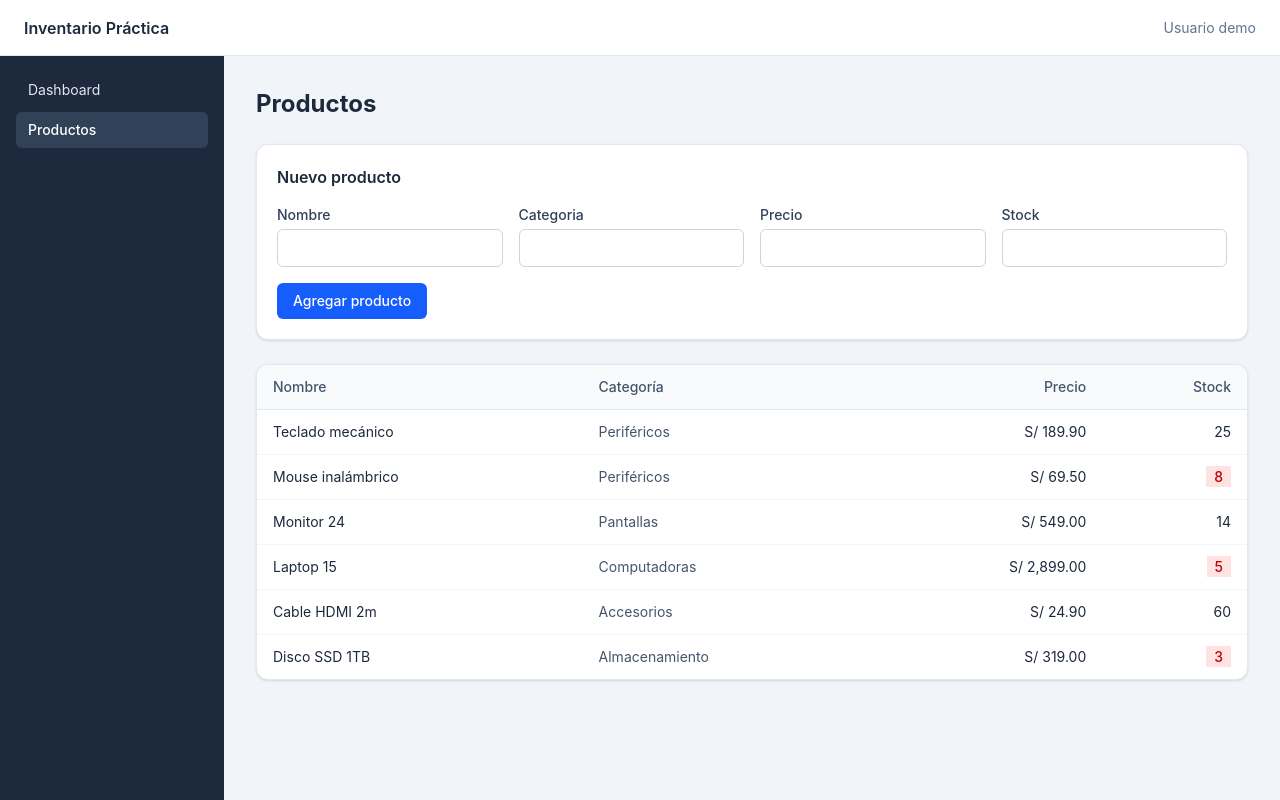
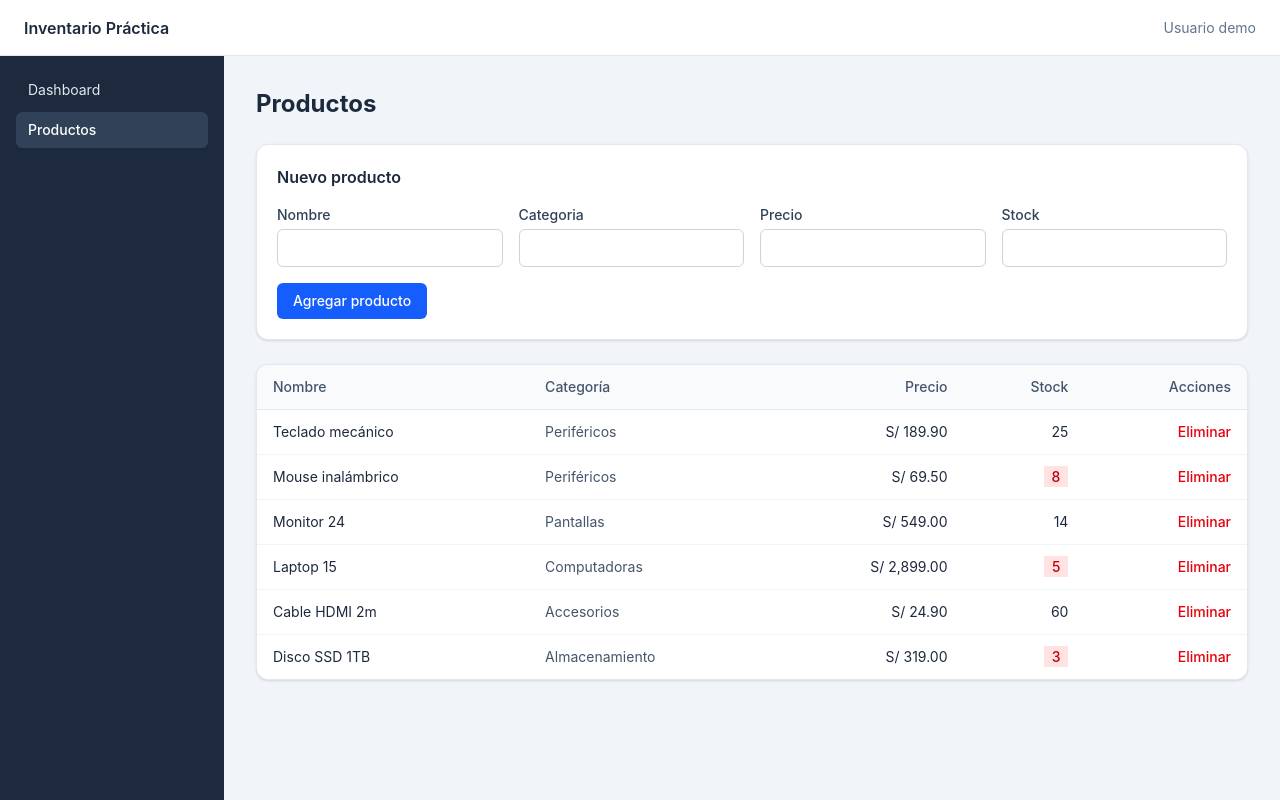
Before and after one commit to GeraldRL/SI-WEB-BORRADOR, a React (Vite) app in the folder client/: page /productos in a window 1280 px wide. Built offline with nearby package versions, Linux system fonts and the light colour scheme.

Commit message:
feat(productos): permitir eliminar sobre el esaado local

```diff
--- a/client/src/components/ProductoRow.jsx
+++ b/client/src/components/ProductoRow.jsx
@@ -1,7 +1,7 @@
 import { formatearPrecio } from '../utils/formatearPrecio';
 
-function ProductoRow({ producto }) {
-    const { nombre, categoria, precio, stock } = producto;;
+function ProductoRow({ producto, onEliminar }) {
+    const { id, nombre, categoria, precio, stock } = producto;;
 
     return (
         <tr className="border-b border-slate-100 last:border-0 hover:bg-slate-50">
@@ -19,6 +19,14 @@ function ProductoRow({ producto }) {
                     {stock}
                 </span>
             </td>
+            <td className='px-4 py-3 text-right'>
+                <button
+                    onClick={() => onEliminar(id)}
+                    className="text-red-600 hover:text-red-800 text-sm font-medium"
+                >
+                    Eliminar
+                </button>
+            </td>
         </tr>
     );
 }
--- a/client/src/components/ProductosTableHeader.jsx
+++ b/client/src/components/ProductosTableHeader.jsx
@@ -6,6 +6,7 @@ function ProdcutosTableHeader() {
                 <th className="px-4 py-3 font-medium">Categoría</th>
                 <th className="px-4 py-3 font-medium text-right">Precio</th>
                 <th className="px-4 py-3 font-medium text-right">Stock</th>
+                <th className="px-4 py-3 font-medium text-right">Acciones</th>
             </tr>
         </thead>
     );
--- a/client/src/pages/ProductosPage.jsx
+++ b/client/src/pages/ProductosPage.jsx
@@ -20,6 +20,11 @@ function ProductosPage() {
         setProductos([...productos, producto]);
     };
 
+    const eliminarProducto = (id) => {
+        if (!window.confirm('¿Eliminar este producto?')) return;
+        setProductos(productos.filter((p) => p.id !== id));
+    };
+
     return (
         <div>
             <h1 className="text-2xl font-bold text-slate-800 mb-6">Productos</h1>
@@ -31,7 +36,11 @@ function ProductosPage() {
                     <ProductosTableHeader />
                     <tbody>
                         {productos.map((producto) => (
-                            <ProductoRow key={producto.id} producto={producto} />
+                            <ProductoRow
+                                key={producto.id}
+                                producto={producto}
+                                onEliminar={eliminarProducto}
+                            />
                         ))}
                     </tbody>
                 </table>
```
